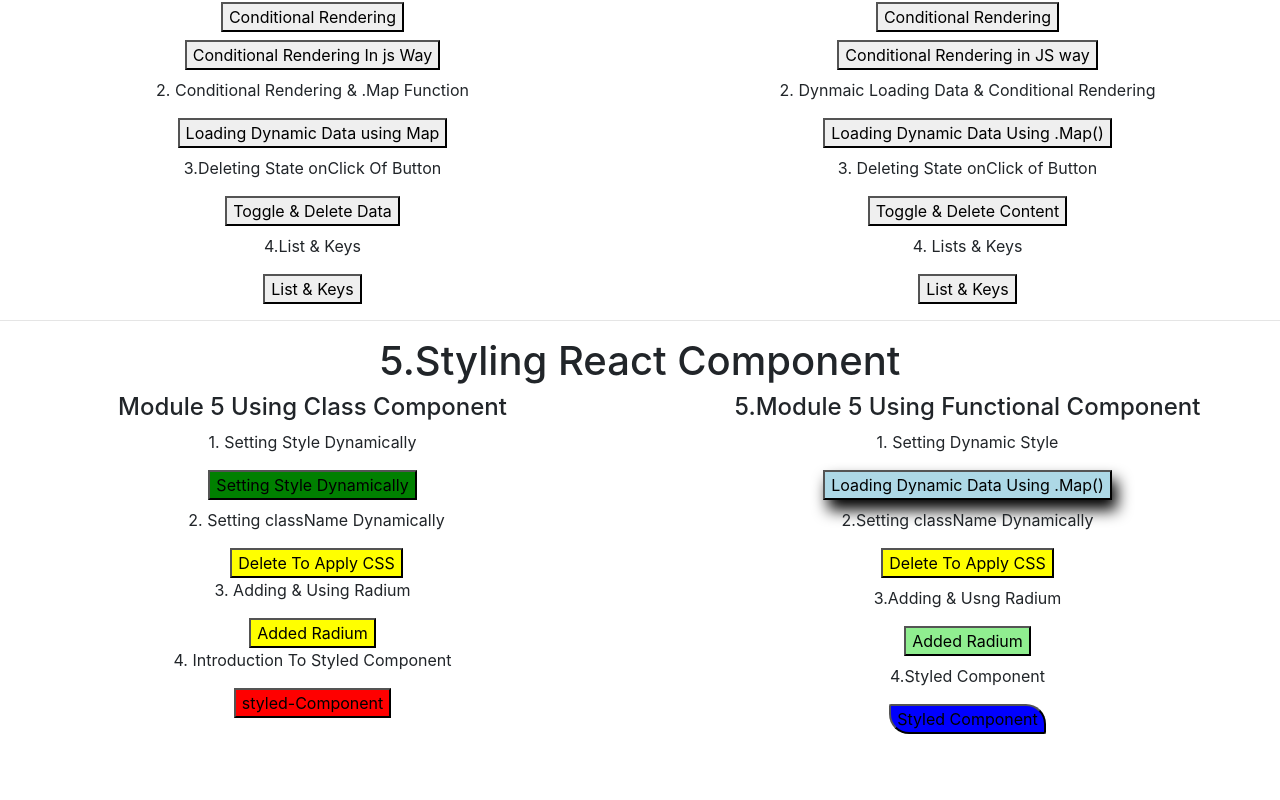
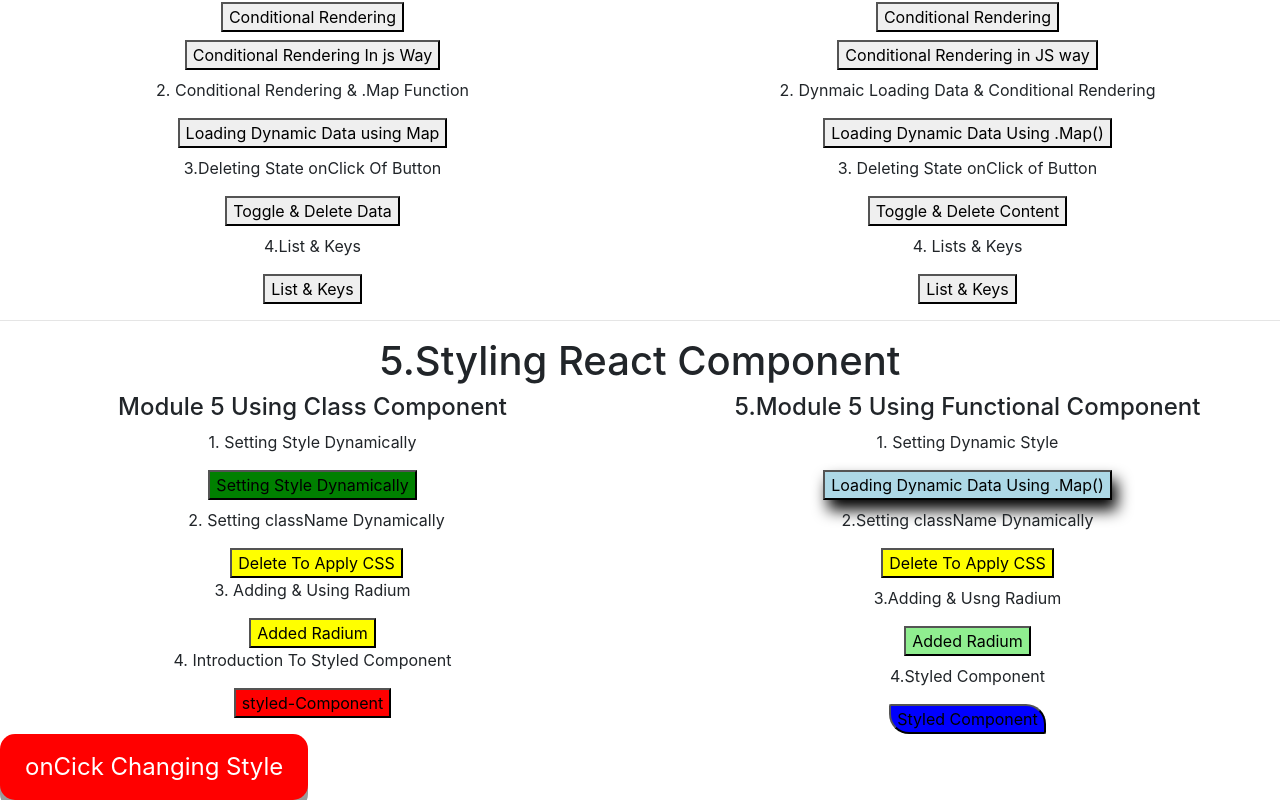
Before and after one commit to HusnainK721/my-first-app, a React (Create React App) app: page / in a window 1280 px wide. Shown: the part 164-964 px from the top of the page. Before the commit the page ends 898 px from the top, so only its background shows below. Built offline with nearby package versions, Linux system fonts and the light colour scheme.

Commit message:
onClick changing css from external css

```diff
--- a/src/App.css
+++ b/src/App.css
@@ -37,3 +37,32 @@
     transform: rotate(360deg);
   }
 }
+.buttonTrue {
+  display: inline-block;
+  padding: 15px 25px;
+  font-size: 24px;
+  cursor: pointer;
+  text-align: center;
+  text-decoration: none;
+  outline: none;
+  color: #000;
+  background-color: yellow;
+  border: none;
+  border-radius: 15px;
+  box-shadow: 0 9px #999;
+}
+
+.buttonFalse {
+  display: inline-block;
+  padding: 15px 25px;
+  font-size: 24px;
+  cursor: pointer;
+  text-align: center;
+  text-decoration: none;
+  outline: none;
+  color: #fff;
+  background-color: red;
+  border: none;
+  border-radius: 15px;
+  box-shadow: 0 9px #999;
+}
--- a/src/App.js
+++ b/src/App.js
@@ -1,10 +1,23 @@
+import { useState } from "react";
 import "./App.css";
 import { Landing } from "./Component/HomePage/LandingPage/Landing";
 function App() {
+  const [button, setButton] = useState();
+  const handleClick = () => {
+    setButton(!button);
+  };
   return (
     <div>
       <div className="App">
         <Landing />
+      </div>
+      <div>
+        <button
+          className={button ? "buttonTrue" : "buttonFalse"}
+          onClick={handleClick}
+        >
+          onCick Changing Style
+        </button>
       </div>
     </div>
   );
```
Also changed, not shown: 1 other file (tests, documents, lock files or other folders).
